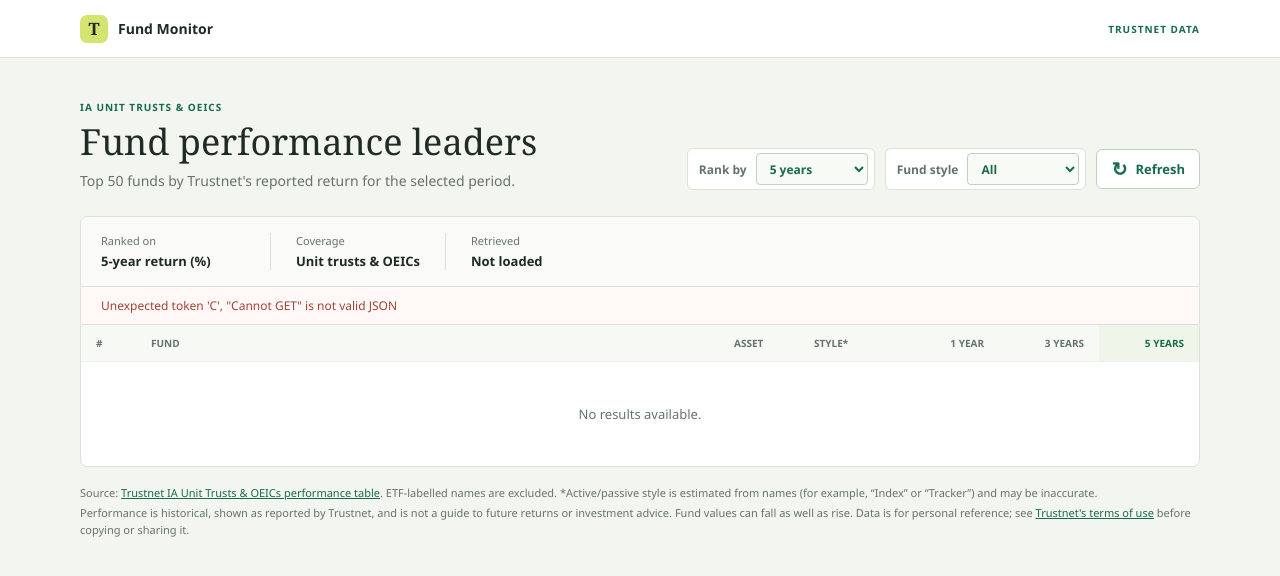
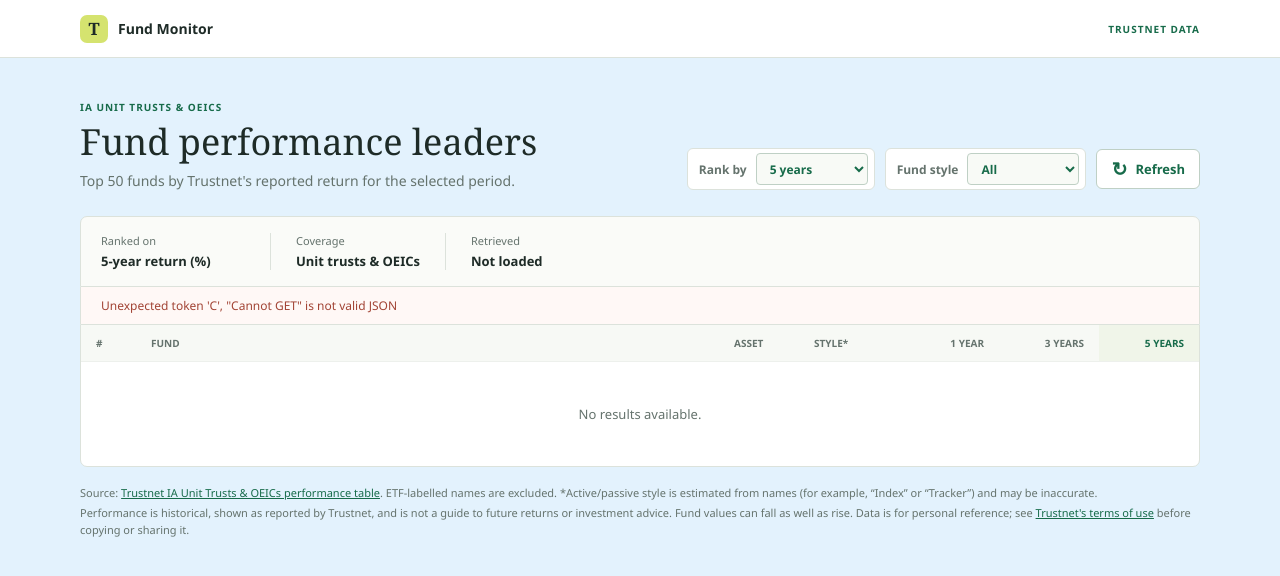
Before and after one commit to leungcy7/GitRepo, a Python web app: template src/python/trustnet/templates/index.html in a window 1280 px wide. Shown: the top 576 px of the page. Run offline with Jinja, Linux system fonts and the light colour scheme; the template is opened without the code that fills it, so the values that code supplies are empty.

Commit message:
TRUSTNET-1 chenged the background colour from light lime green to light blue.

```diff
--- a/src/python/trustnet/static/styles.css
+++ b/src/python/trustnet/static/styles.css
@@ -4,7 +4,7 @@
     --muted: #65736d;
     --line: #dce2db;
     --paper: #ffffff;
-    --canvas: #f3f5ef;
+    --canvas: #e3f2fd;
     --green: #176b4a;
     --green-soft: #e8f1eb;
     --lime: #d5e36f;
```
